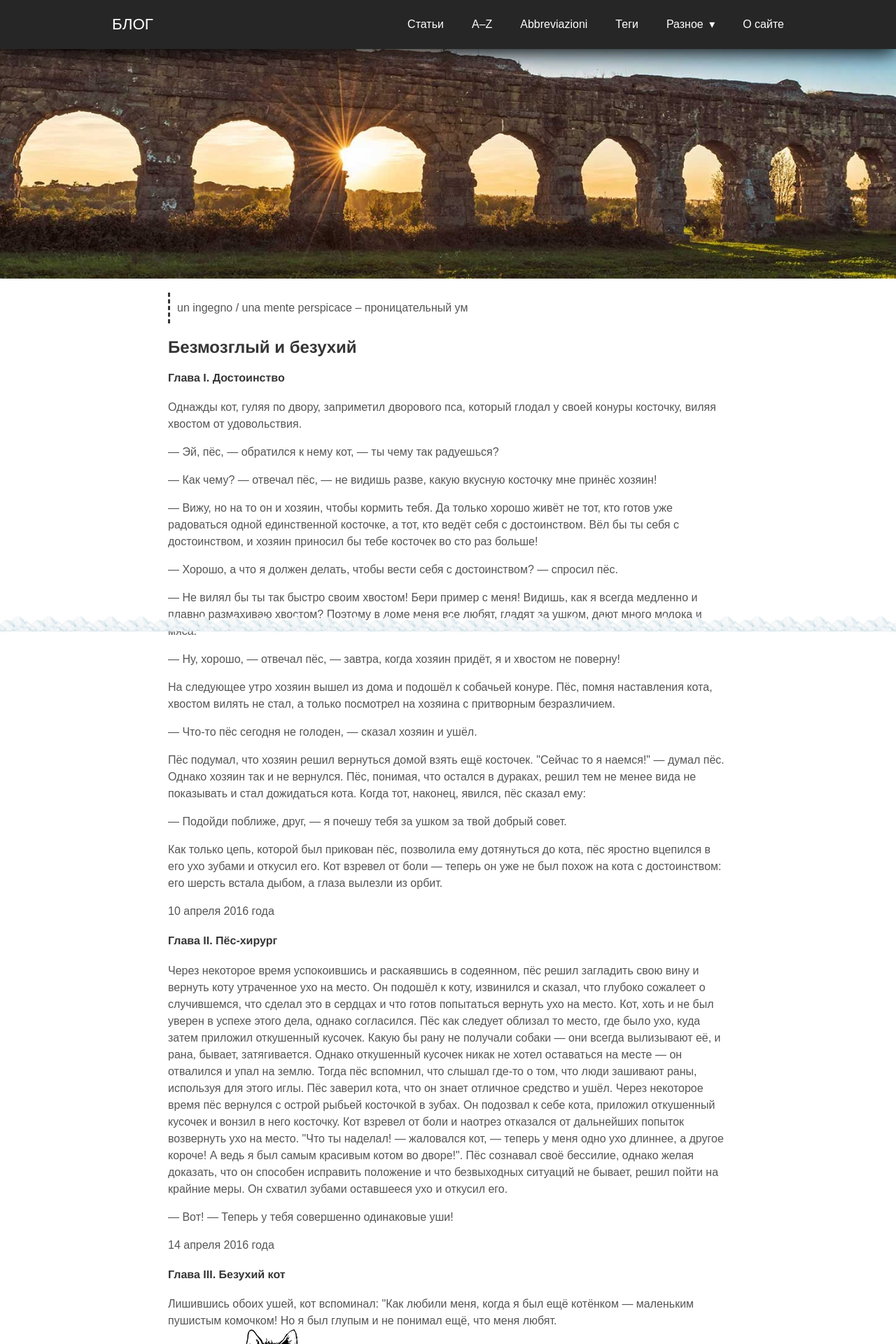
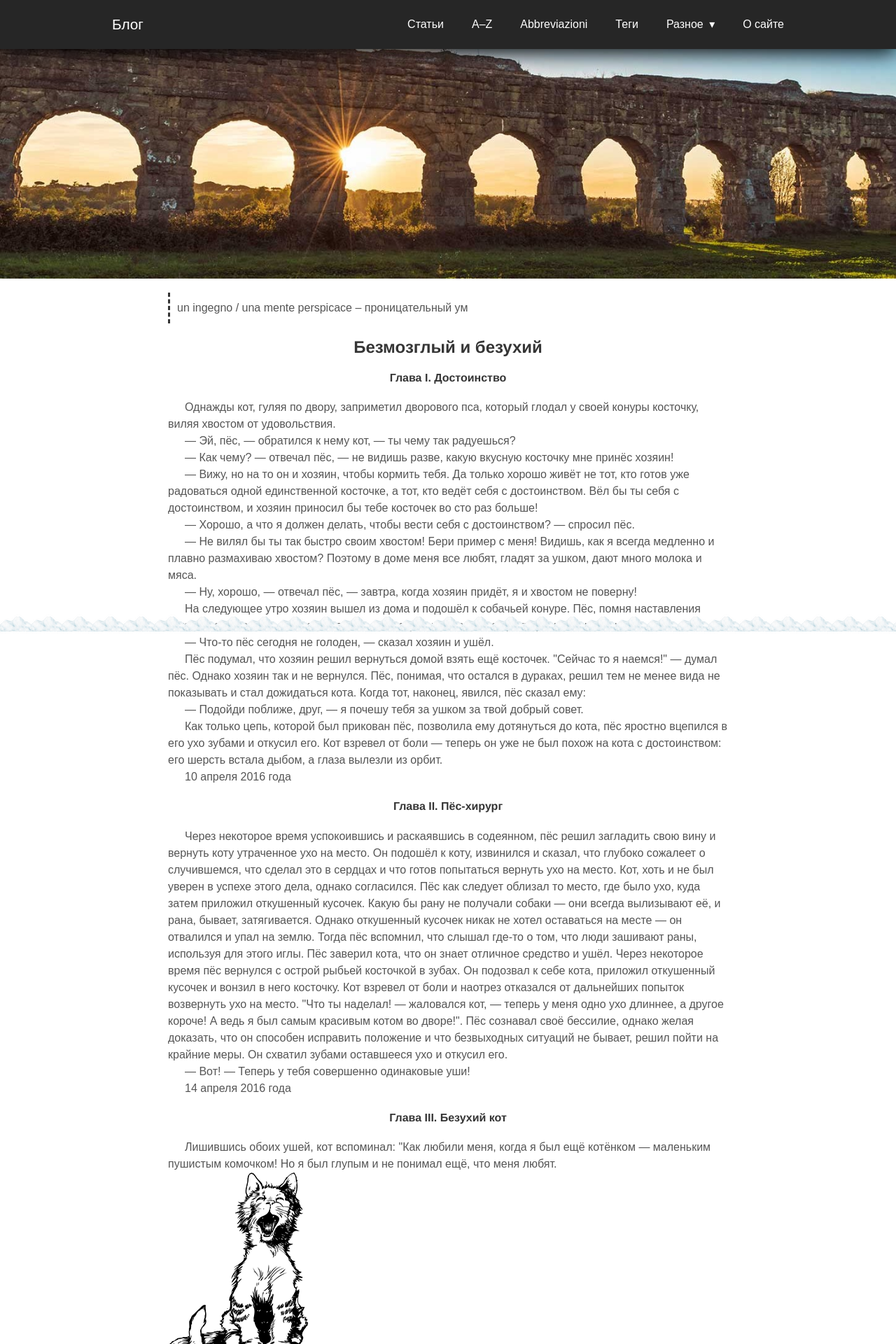
Before and after one commit to postolny/postolny.github.io, a Jekyll site: the page built from _pages/bezmozglyj-i-bezuhij.html, in a window 1280 px wide. Shown: the top 1920 px of the page at 70% size. Built offline with Jekyll 4.4.1, drawn with Linux system fonts in a browser that asks for light colours; nearby versions of some CDN libraries.

Commit message:
Add files via upload

```diff
--- a/_sass/tale/_layout.scss
+++ b/_sass/tale/_layout.scss
@@ -50,8 +50,7 @@
   padding-left: 20px;
   float: left;
   line-height: $nav-height;
-  text-transform: uppercase;
-  font-size: 1.4em;
+  font-size: 1.3em;
 
   a,
   a:visited {
@@ -255,3 +254,32 @@
     font-size: .8rem;
   }
 }
+
+/* Сочинения */
+.opere {
+	p {
+		text-indent: 1.5em;
+		margin: 0;
+	}
+	h2, h4 {
+		text-align: center;
+	}
+	hr {
+		border: none;
+		border-top: 1px solid #333;
+		max-width: 192px;
+		margin: 20px 0 5px;
+		text-align: left;
+		clear: both;
+	}
+	sup {
+		font-size: 9px;
+		vertical-align: super;
+		line-height: 0;
+	}
+	.postilla {
+		font-size: 12px;
+		line-height: 14px;
+		margin-bottom: 20px;
+	}
+}
```
